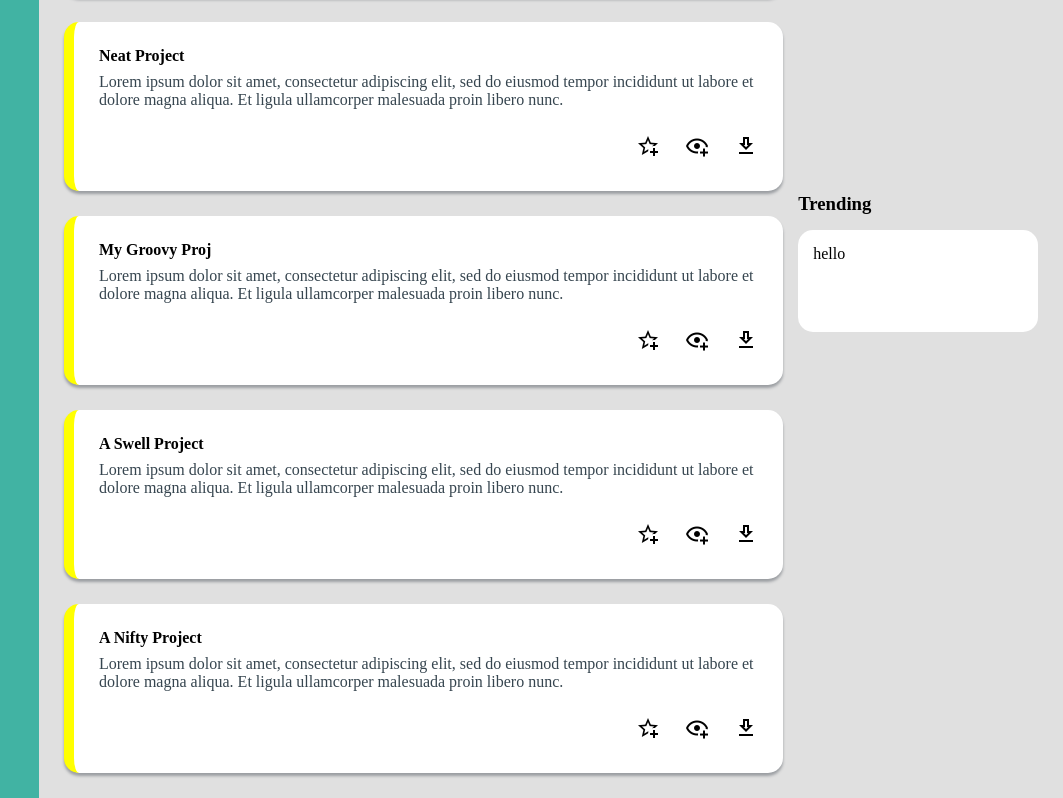
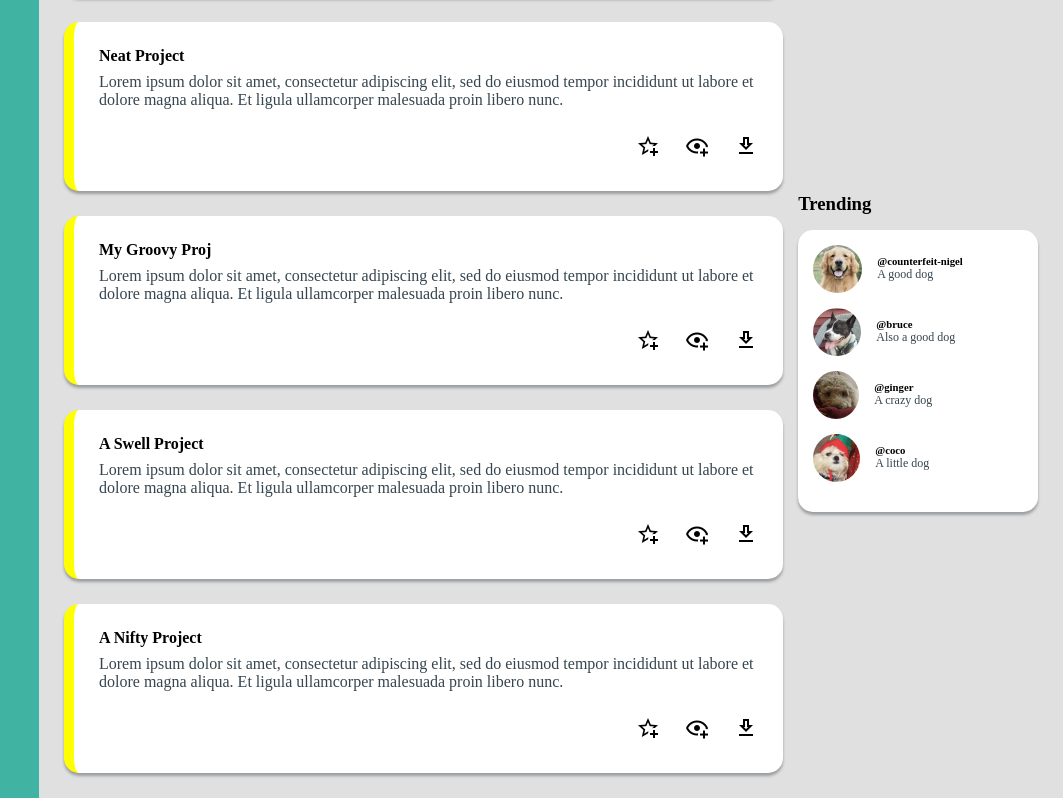
Before and after one commit to brenton-j-andrews/odin_admin_board, a plain HTML site: page index.html in a window 1280 px wide. Shown: the part 568-1366 px from the top of the page, without its empty margins (217-1280 px from the left). Drawn offline with Linux system fonts and the light colour scheme.

Commit message:
Done with wide screen styling

```diff
--- a/index.html
+++ b/index.html
@@ -191,8 +191,45 @@
                 <h3>Trending</h3>
 
                 <div class="page-trending">
-                    hello
+                    <div class="trender">
+                        <img class="user" src="icons/trending/mini-fake-nigel.png">
+
+                        <div class="trender-info">
+                            <h6>@counterfeit-nigel</h6>
+                            <p>A good dog</p>
+                        </div>
+                    </div>
+
+                    <div class="trender">
+                        <img class="user" src="icons/trending/mini-bruce.png">
+
+                        <div class="trender-info">
+                            <h6>@bruce</h6>
+                            <p>Also a good dog</p>
+                        </div>
+
+
+                    </div>
+
+                    <div class="trender">
+                        <img class="user" src="icons/trending/mini-ginger.jpg">
+                        <div class="trender-info">
+                            <h6>@ginger</h6>
+
+                            <p>A crazy dog</p>
+                        </div>
+                    </div>
+
+                    <div class="trender">
+                        <img class="user" src="icons/trending/mini-coco.png">
+
+                        <div class="trender-info">
+                            <h6>@coco</h6>
+                            <p>A little dog</p>
+                        </div>
+                    </div>
                 </div>
+
             </div>
 
         </div>
--- a/styles.css
+++ b/styles.css
@@ -251,6 +251,7 @@
     padding: 15px;
 
     background-color: var(--background-white);
+    box-shadow: 0px 3px 3px var(--box-shadow-gray);
 }
 
 .announcement-card {
@@ -275,6 +276,7 @@
 
 }
 
+/* || Trending Section Styling */
 .page-trending-wrapper {
     background-color: var(--background-grey);
     height: 320px;
@@ -289,4 +291,23 @@
     padding: 15px;
 
     background-color: var(--background-white);
+    box-shadow: 0px 3px 3px var(--box-shadow-gray);
 }
+
+.trender {
+    display: flex;
+    align-items: center;
+    margin-bottom: 15px;
+}
+
+.trender-info {
+    margin-left: 15px;
+}
+
+.trender-info p {
+    font-size: 12px;
+    color: var(--text-charcoal);
+}
+.user {
+    border-radius: 50%;
+}
```
Also changed, not shown: icons/trending/mini-bruce.png (added), icons/trending/mini-coco.png (added), icons/trending/mini-fake-nigel.png (added), icons/trending/mini-ginger.jpg (added).
